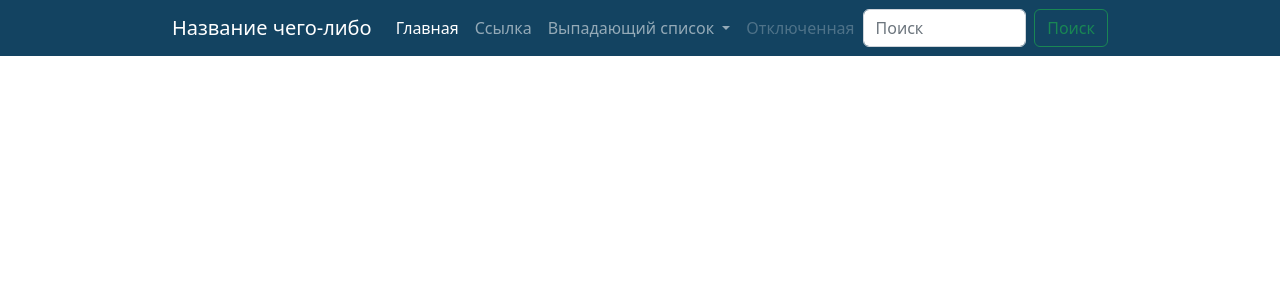
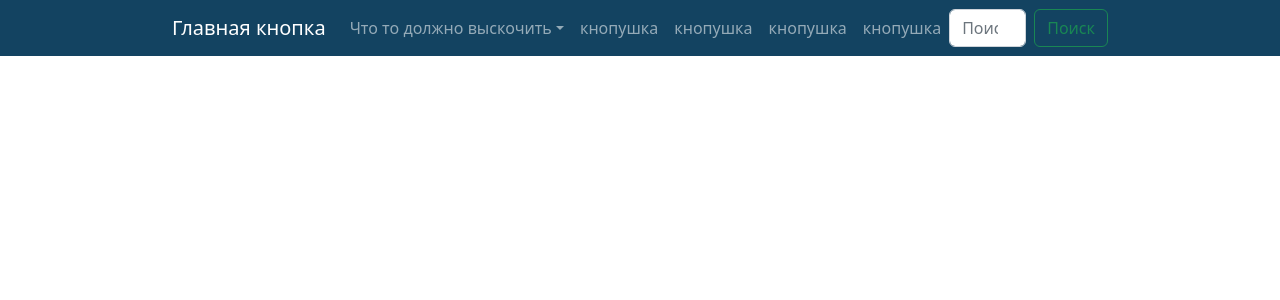
Before and after one commit to UberPipa/Project_for_VKR, a Django app: template RSO_stall_info/main/templates/main/index.html in a window 1280 px wide. Shown: the top 300 px of the page. Run offline with Django 4.2, Linux system fonts and the light colour scheme; the template is opened without the code that fills it, so the values that code supplies are empty; some libraries are stand-ins or nearby versions.

Commit message:
Добавил js, сделал примеры кнопок.

```diff
--- a/RSO_stall_info/RSO_stall_info/settings.py
+++ b/RSO_stall_info/RSO_stall_info/settings.py
@@ -119,7 +119,8 @@ USE_TZ = True
 STATIC_URL = 'static/'
 
 STATICFILES_DIRS = [
-   BASE_DIR / 'static',
+    BASE_DIR / 'static',
+    '/var/www/static/',
 ]
 
 # Default primary key field type
--- a/RSO_stall_info/main/templates/main/index.html
+++ b/RSO_stall_info/main/templates/main/index.html
@@ -17,31 +17,28 @@
 <body>
 <nav class="navbar navbar-expand-lg navbar-dark sticky-top" style="background-color: #134361;">
   <div class="container-fluid col-sm-9">
-    <a class="navbar-brand " href="#">Название чего-либо</a>
-    <button class="navbar-toggler" type="button" data-bs-toggle="collapse" data-bs-target="#navbarSupportedContent" aria-controls="navbarSupportedContent" aria-expanded="false" aria-label="Переключатель навигации">
-      <span class="navbar-toggler-icon"></span>
-    </button>
+    <a class="navbar-brand" href="#">Главная кнопка</a>
     <div class="collapse navbar-collapse" id="navbarSupportedContent">
       <ul class="navbar-nav me-auto mb-2 mb-lg-0">
-        <li class="nav-item">
-          <a class="nav-link active" aria-current="page" href="#">Главная</a>
-        </li>
-        <li class="nav-item">
-          <a class="nav-link" href="#">Ссылка</a>
-        </li>
         <li class="nav-item dropdown">
-          <a class="nav-link dropdown-toggle" href="#" id="navbarDropdown" role="button" data-bs-toggle="dropdown" aria-expanded="false">
-            Выпадающий список
-          </a>
-          <ul class="dropdown-menu" aria-labelledby="navbarDropdown">
-            <li><a class="dropdown-item" href="#">Действие</a></li>
-            <li><a class="dropdown-item" href="#">Другое действие</a></li>
-            <li><hr class="dropdown-divider"></li>
-            <li><a class="dropdown-item" href="#">Что-то еще здесь</a></li>
+          <a class="nav-link dropdown-toggle" href="#" id="dropdown01" data-bs-toggle="dropdown" aria-expanded="false">Что то должно выскочить</a>
+          <ul class="dropdown-menu" aria-labelledby="dropdown01">
+            <li><a class="dropdown-item" href="#">Ссылка</a></li>
+            <li><a class="dropdown-item" href="#">Ссылка</a></li>
+            <li><a class="dropdown-item" href="#">Ссылка</a></li>
           </ul>
         </li>
         <li class="nav-item">
-          <a class="nav-link disabled">Отключенная</a>
+          <a class="nav-link" href="#">кнопушка</a>
+        </li>
+        <li class="nav-item">
+          <a class="nav-link" href="#">кнопушка</a>
+        </li>
+        <li class="nav-item">
+          <a class="nav-link" href="#">кнопушка</a>
+        </li>
+        <li class="nav-item">
+          <a class="nav-link" href="#">кнопушка</a>
         </li>
       </ul>
       <form class="d-flex" role="search">
@@ -51,5 +48,6 @@
     </div>
   </div>
 </nav>
+<script src="{% static 'main/js/bootstrap.bundle.js'%}"></script>
 </body>
 </html>
```
